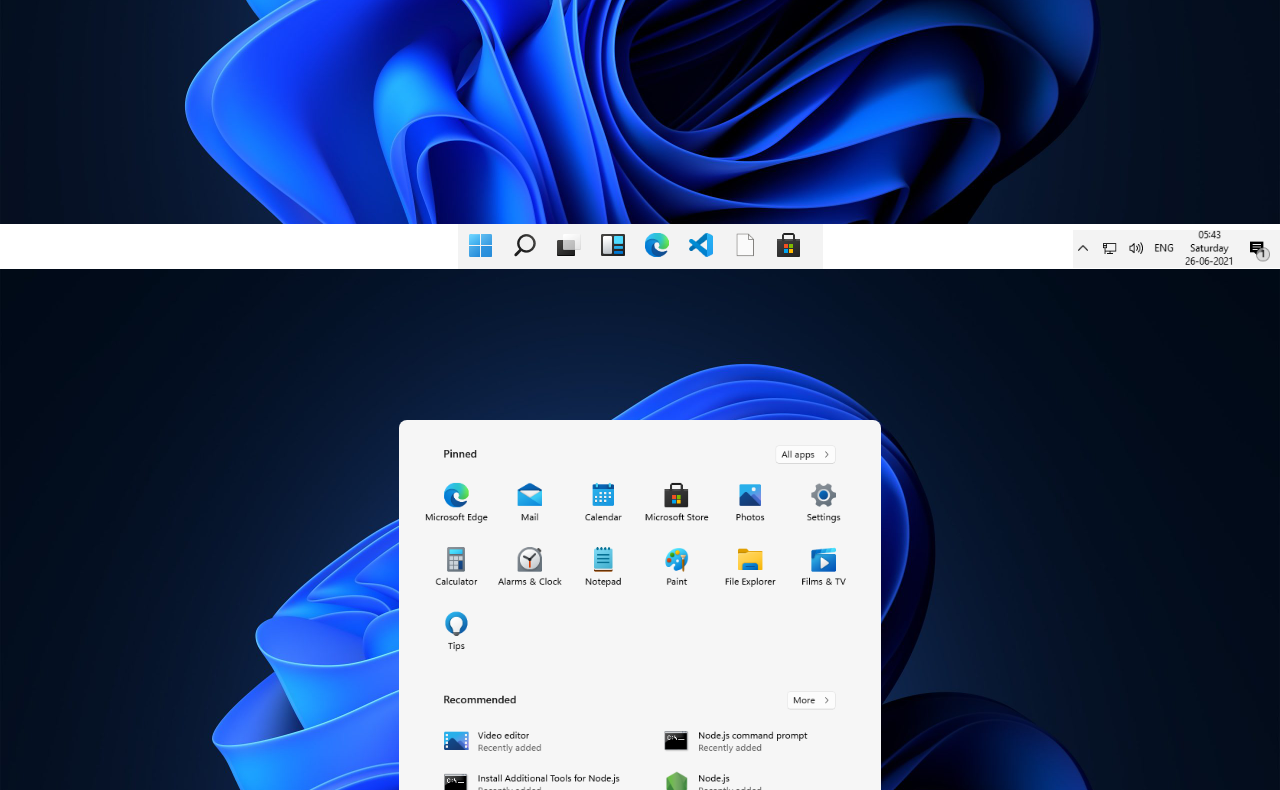
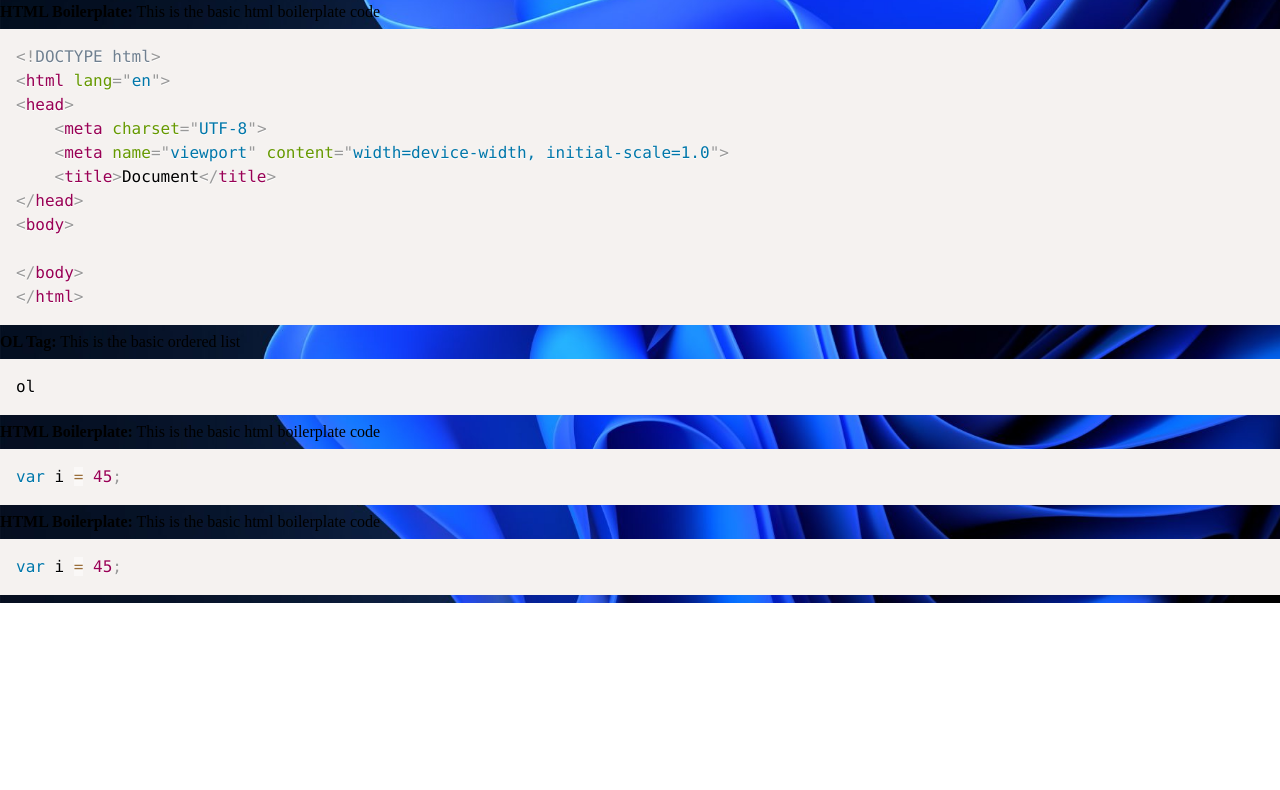
Before and after one commit to prashil03081999/Web-Development, a website: page index.html in a window 1280 px wide. Shown: the part 531-1321 px from the top of the page. After the commit the page ends 1134 px from the top, so only its background shows below. Drawn offline with nearby package versions, Linux system fonts and the light colour scheme; a web font is replaced by a local one.

Commit message:
Project 12

```diff
--- a/index.html
+++ b/index.html
@@ -1,21 +1,51 @@
 <!DOCTYPE html>
 <html lang="en">
+
 <head>
     <meta charset="UTF-8">
-    <meta http-equiv="X-UA-Compatible" content="IE=edge">
     <meta name="viewport" content="width=device-width, initial-scale=1.0">
-    <title>Windows 11 Feel</title>
-    <link rel="stylesheet" href="style.css">
+    <link rel="preconnect" href="https://fonts.gstatic.com">
+    <link href="https://fonts.googleapis.com/css2?family=Potta+One&family=Roboto:wght@100&display=swap"
+        rel="stylesheet">
+        <link rel="stylesheet" href="prism.css">
+        <script src="prism.js"></script>
+        <link rel="stylesheet" href="style.css">
+    <title>HTML Cheatsheet by Pr</title>
 </head>
+
 <body>
+    <nav>
+        <span class="logo"><img src="copy.png" alt=""></span>
+        <div class="content center">
+            This HTML Cheatsheet is For You!
+        </div>
+    </nav>
+    <div class="container">
+        <ol>
+            <li><b>HTML Boilerplate:</b> This is the basic html boilerplate code
+                <pre class="language-html"><code>&lt;!DOCTYPE html&gt;
+&lt;html lang="en"&gt;
+&lt;head&gt;
+    &lt;meta charset="UTF-8"&gt;
+    &lt;meta name="viewport" content="width=device-width, initial-scale=1.0"&gt;
+    &lt;title&gt;Document&lt;/title&gt;
+&lt;/head&gt;
+&lt;body&gt;
 
-    <div class="taskbar">
-        <img src="icons.PNG" alt="">
-        <img class="right" src="taskbarright.PNG" alt="">
-    </div>
-    <div class="startmenu">
-        <img src="startmenu.PNG" alt="">
+&lt;/body&gt;
+&lt;/html&gt; </code></pre>
+            </li>
+            <li><b>OL Tag:</b> This is the basic ordered list
+                <pre class="language-js"><code>ol </code></pre>
+            </li>
+            <li><b>HTML Boilerplate:</b> This is the basic html boilerplate code
+                <pre class="language-js"><code>var i = 45; </code></pre>
+
+            <li><b>HTML Boilerplate:</b> This is the basic html boilerplate code
+                <pre class="language-js"><code>var i = 45; </code></pre>
+            </li>
+        </ol>
     </div>
 </body>
-<script src="script.js"></script>
+
 </html>
```
